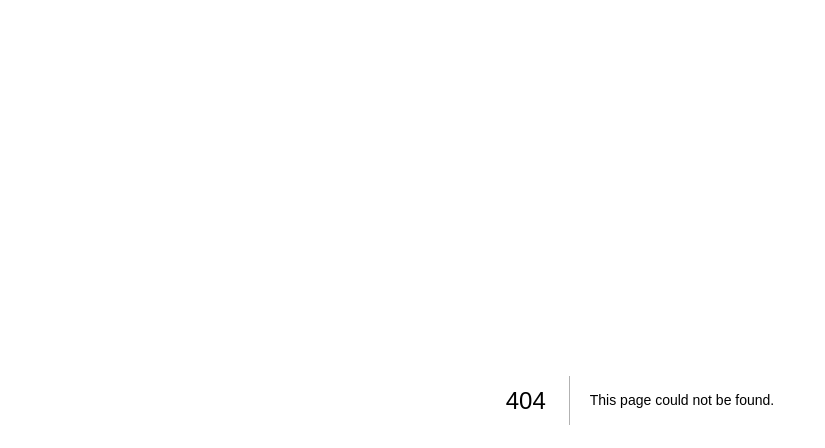
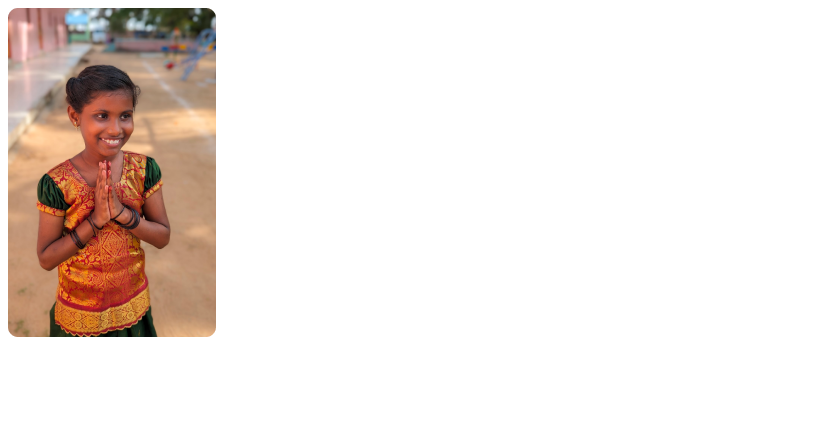
Before and after one commit to shane-jeon/jellyfish_gitsf, a Next.js app: page /project in a window 1280 px wide. Before the commit this address had no page. Shown: the top 448 px of the page, without its empty margins (0-825 px from the left). Built offline with nearby package versions, Linux system fonts and the light colour scheme.

Commit message:
forgot to add pages/

```diff
--- /dev/null
+++ b/pages/project.js
@@ -0,0 +1,12 @@
+// import Image from "next/image";
+import ProjectPageLeft from "../src/app/components/ProjectPageLeft.jsx";
+
+export default function Project() {
+  return (
+    <>
+      <div id="project-page-container" className="f">
+        <ProjectPageLeft />
+      </div>
+    </>
+  );
+}
```
